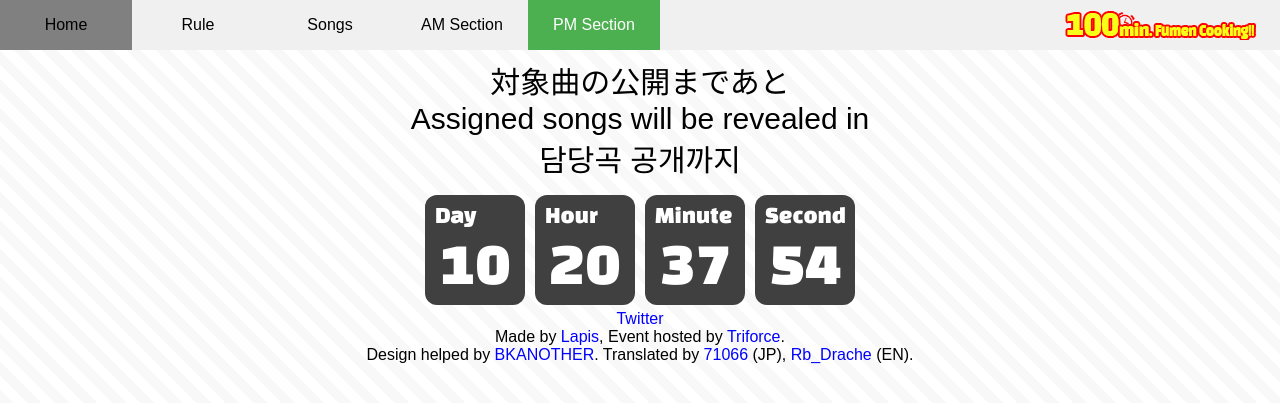
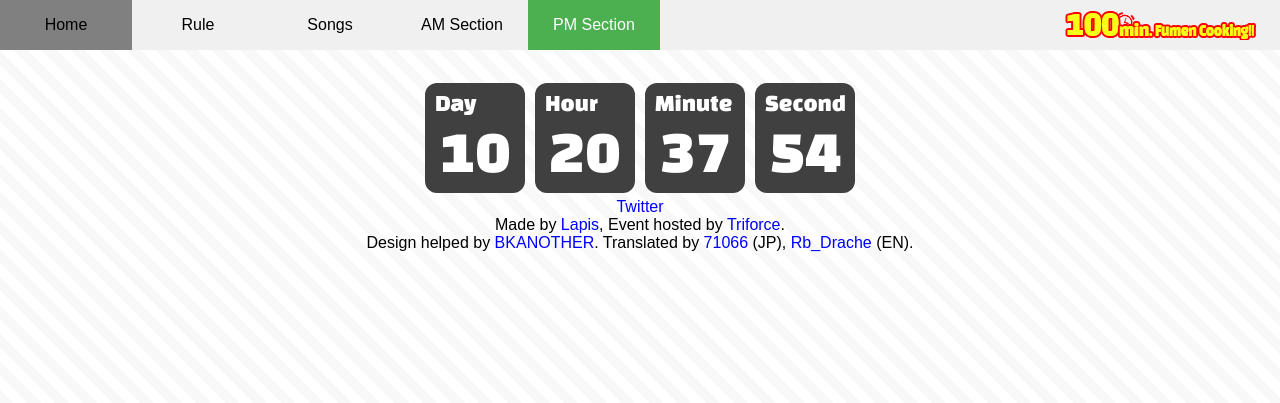
Before and after one commit to hyunsikjeong/100min-fumen-cooking-platform, a Flask app: page /pm in a window 1280 px wide. Shown: the top 403 px of the page. Run offline with Flask 2, Linux system fonts and the light colour scheme; data that the repository does not hold is empty; parts of the project's set-up code (start-up, migrations or seed data) failed here and were passed over; some web fonts are replaced.

Commit message:
Remove titles from deadline timers

```diff
--- a/static/style.css
+++ b/static/style.css
@@ -63,7 +63,7 @@ body {
 }
 
 .deadline {
-    margin: 0 auto auto auto;
+    margin: 20px auto auto auto;
     width: 800px;
 }
 
--- a/templates/am_pm_list.html
+++ b/templates/am_pm_list.html
@@ -3,13 +3,6 @@
 {% block content %}
     {% if reveal_state <= 1 %}
     <div class="deadline">
-        <div class="title">
-            {% if reveal_state == 0 %}
-            対象曲の公開まであと<br>Assigned songs will be revealed in<br>담당곡 공개까지
-            {% else %}
-            〆切まであと / Deadline ends in / 마감 기한까지
-            {% endif %}
-        </div>
         <div class="timer">
             <div class="slot">
                 <div class="name">Day</div>
--- a/templates/songs.html
+++ b/templates/songs.html
@@ -5,9 +5,6 @@
 {% block content %}
     {% if song_reveal is not none %}
     <div class="deadline">
-        <div class="title">
-            曲の公開まであと<br>Songs will be revealed in<br>곡 공개까지
-        </div>
         <div class="timer">
             <div class="slot">
                 <div class="name">Day</div>
```
